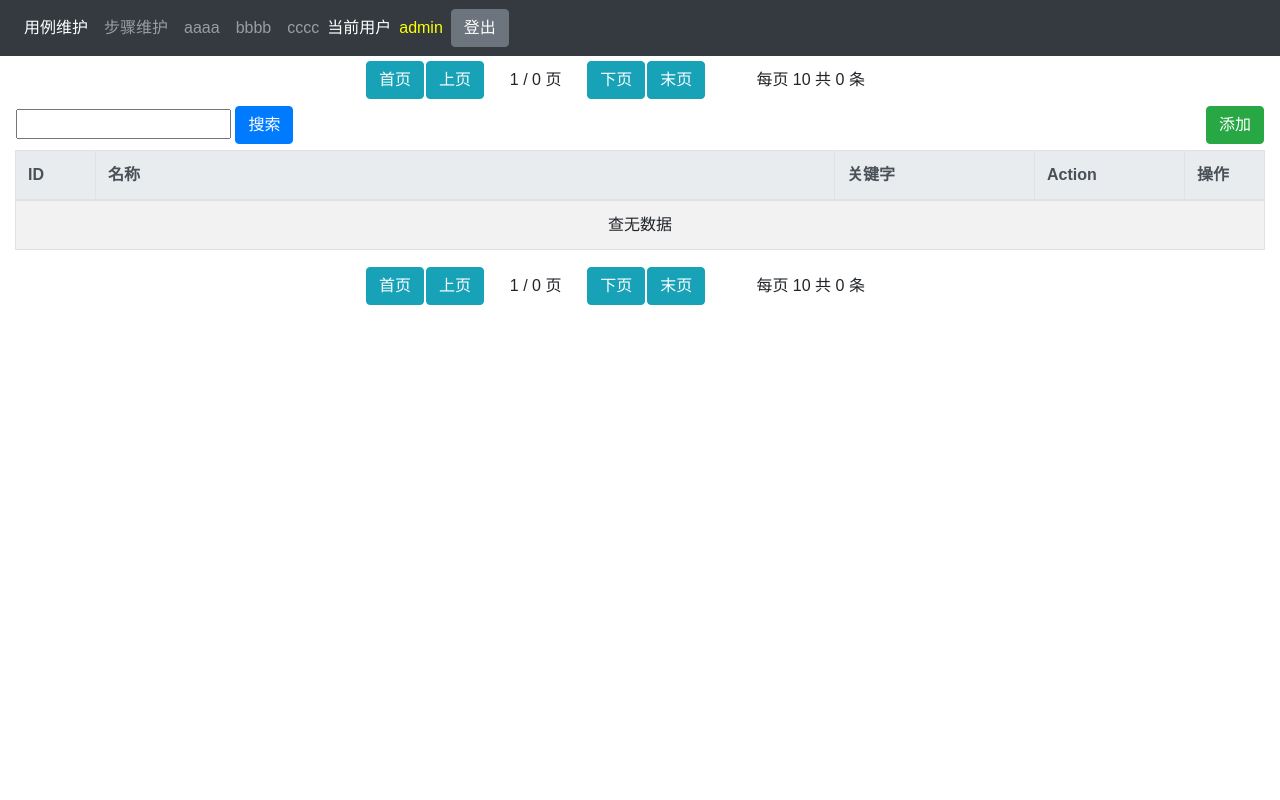
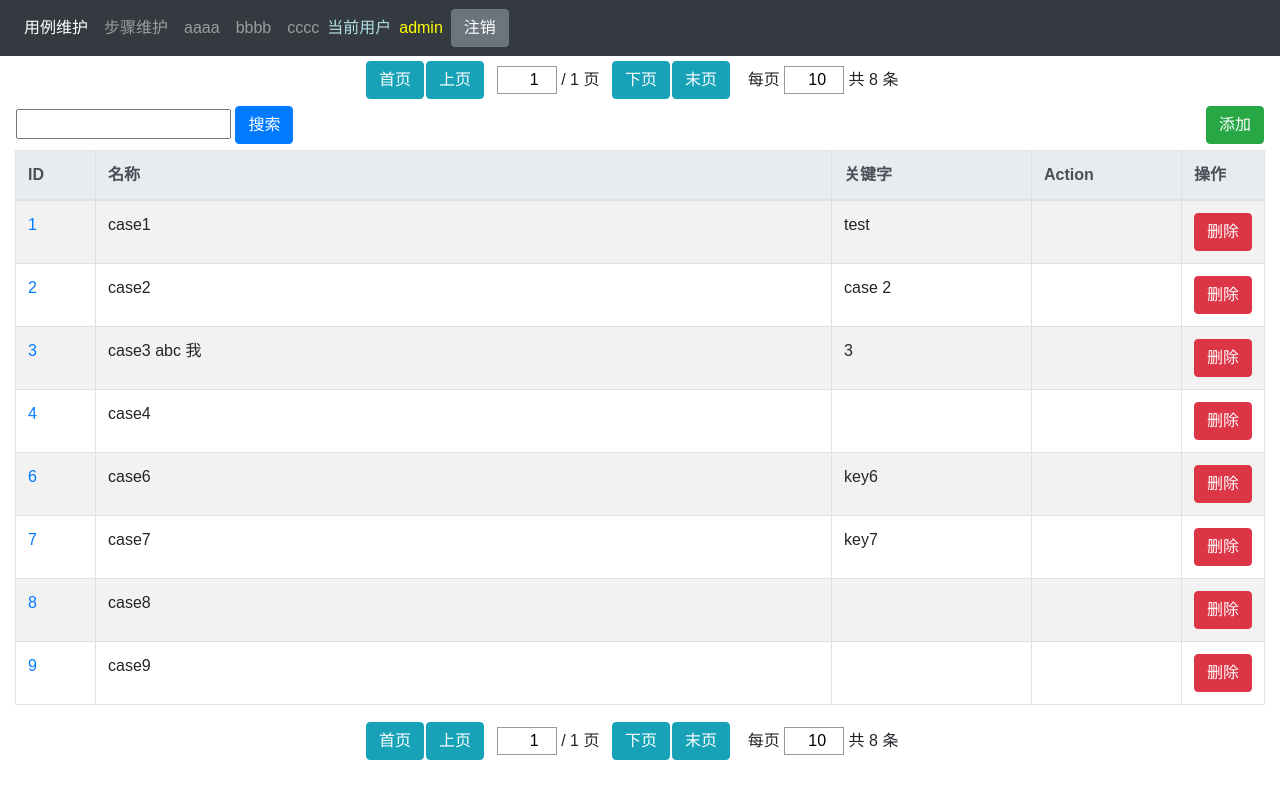
Before and after one commit to superwx1985/py_test_site, a Django app: page /cases/ in a window 1280 px wide. Run offline with Django 3.2, Linux system fonts and the light colour scheme; a user stored in the database is signed in; data comes from the database, SQL or seed files in the repository; both versions use the stored data as it was after the commit; some libraries are stand-ins or nearby versions.

Commit message:
使用公用模板架构
添加导航栏
重构用例列表页

```diff
--- a/main/forms.py
+++ b/main/forms.py
@@ -31,6 +31,11 @@
     page = forms.IntegerField(min_value=1, required=False)
     size = forms.IntegerField(min_value=1, max_value=10000, required=False)
 
+    def __init__(self, page_max_value, *args, **kwargs):
+        super(PaginatorForm, self).__init__(*args, **kwargs)
+
+        self.fields['page'] = forms.IntegerField(min_value=1, max_value=page_max_value, required=False)
+
 
 class StepForm(forms.ModelForm):
     # 优化查询数量，防止对action type查询多次
--- a/main/templates/main/list_base.html
+++ b/main/templates/main/list_base.html
@@ -16,27 +16,36 @@
         {% endblock %}
         {% block general_script %}
         <script>
+            $(function () {
+                // 保存页码及页数
+                window.page = {{ paginator_form.page.value|default:1 }}
+                window.size = {{ paginator_form.size.value|default:10 }}
                 // 更新cookie
-            set_cookie('page', {{ paginator_form.page|default:"1" }});
-            set_cookie('size', {{ paginator_form.size|default:"10" }});
+                set_cookie('page', window.page);
+                set_cookie('size', window.size);
                 // 注册翻页工具条
                 $("button[name=first_page_button]").click(function () {
                     $('input[name=page]').val(1);
-            })
+                });
                 $("button[name=last_page_button]").click(function () {
-                $('input[name=page]').val({{ paginator.num_pages }});
-            })
+                    $('input[name=page]').val(window.page);
+                });
                 $("button[name=prev_page_button]").click(function () {
                     $('input[name=page]').val({{ page }}-1);
-            })
+                });
                 $("button[name=next_page_button]").click(function () {
                     $('input[name=page]').val({{ page }}+1);
-            })
+                });
                 $("input[name=page]").change(function () {
                     $("input[name=page]").val($(this).val());
-            })
+                });
                 $("input[name=size]").change(function () {
                     $("input[name=size]").val($(this).val());
+                });
+                // 注册注销按钮
+                $("#logout_btn").click(function () {
+                    window.open('/logout/', '_self');
+                });
             })
         </script>
         {% endblock %}
--- a/main/templates/main/navbar.html
+++ b/main/templates/main/navbar.html
@@ -19,8 +19,8 @@
     </ul>
 
     <form class="form-inline">
-        <span class="navbar-text text-white">当前用户</span>
+        <span class="navbar-text" style="color: powderblue;">当前用户</span>
         <span class="navbar-text" style="color: yellow; padding: 0 0.5em">{{ request.user }}</span>
-        <button id="logout_btn" class="btn btn-secondary" type="button">登出</button>
+        <button id="logout_btn" class="btn btn-secondary" type="button">注销</button>
     </form>
 </nav>
--- a/main/templates/main/paginator.html
+++ b/main/templates/main/paginator.html
@@ -11,10 +11,10 @@
         <tr>
             <td><button name="first_page_button" class="btn btn-info">首页</button></td>
             <td><button name="prev_page_button" class="btn btn-info">上页</button></td>
-            <td><div>{{ paginator_form.page|default:"1" }}&nbsp;/&nbsp;{{ paginator.num_pages|default:"0" }}&nbsp;页</div></td>
+            <td><div>{{ paginator_form.page }}&nbsp;/&nbsp;{{ paginator.num_pages|default:"0" }}&nbsp;页</div></td>
             <td><button name="next_page_button" class="btn btn-info">下页</button></td>
             <td><button name="last_page_button" class="btn btn-info">末页</button></td>
-            <td><div>每页&nbsp;{{ paginator_form.size|default:"10" }}&nbsp;共&nbsp;{{ paginator.count|default:"0" }}&nbsp;条</div></td>
+            <td><div>每页&nbsp;{{ paginator_form.size }}&nbsp;共&nbsp;{{ paginator.count|default:"0" }}&nbsp;条</div></td>
         </tr>
     </table>
 </div>
--- a/main/templates/main/steps.html
+++ b/main/templates/main/steps.html
@@ -1,6 +1,6 @@
 {% extends 'main/list_base.html' %}
 {% block title %}步骤列表{% endblock %}
-{% block general_script %}
+{% block script %}
 <script>
     $(function () {
         // 更新导航栏
--- a/main/views.py
+++ b/main/views.py
@@ -8,6 +8,7 @@
 from django.db import connection
 from django.db.models import Q
 from django.utils import timezone
+from django.contrib import auth
 from django.contrib.auth.decorators import login_required
 # from django.views.decorators.csrf import csrf_exempt
 from main.models import Case, Step, Action
@@ -17,29 +18,32 @@
 # 用例列表
 @login_required
 def cases(request):
-    pd = dict()
-    pd['page'] = int(request.POST.get('page', 1)) if request.POST.get('page') != '' else 1
-    pd['size'] = int(request.POST.get('size', 5)) if request.POST.get('size') != '' else 5
-    pd['search_input'] = str(request.POST.get('search_input', ''))
-    keyword_list_temp = pd['search_input'].split(' ')
+    if request.method == 'POST':
+        page = int(request.POST.get('page', 1)) if request.POST.get('page') != '' else 1
+        size = int(request.POST.get('size', 5)) if request.POST.get('size') != '' else 10
+        search_text = str(request.POST.get('search_text', ''))
+    else:
+        page = int(request.COOKIES.get('page', 1))
+        size = int(request.COOKIES.get('size', 10))
+        search_text = ''
+    keyword_list_temp = search_text.split(' ')
     keyword_list = list()
     for keyword in keyword_list_temp:
         if keyword.strip() != '':
             keyword_list.append(keyword)
     q = get_query_condition(keyword_list)
-    objects = Case.objects.filter(q, is_active=1).order_by('name', 'id')
-    paginator = Paginator(objects, pd['size'])
-    pd['total_page'] = paginator.num_pages
-    pd['total_object'] = paginator.count
+    objects = Case.objects.filter(q, is_active=1).order_by('id')
+    paginator = Paginator(objects, size)
     try:
-        pd['objects'] = paginator.page(pd['page'])
+        objects = paginator.page(page)
     except PageNotAnInteger:
-        pd['objects'] = paginator.page(1)
-        pd['page'] = 1
+        objects = paginator.page(1)
+        page = 1
     except EmptyPage:
-        pd['objects'] = paginator.page(paginator.num_pages)
-        pd['page'] = paginator.num_pages
-    return render(request, 'main/cases.html', {'pd': pd})
+        objects = paginator.page(paginator.num_pages)
+        page = paginator.num_pages
+    paginator_form = PaginatorForm(initial={'page': page, 'size': size}, page_max_value=paginator.num_pages)
+    return render(request, 'main/cases.html', locals())
 
 
 # 用例详情
@@ -118,7 +122,7 @@
                   'automation_test/result/Automation_Test_Report_2017-02-14_115725/Automation_Test_Report_2017-02-14_115725.html')
 
 
-# 步骤
+# 步骤列表
 @login_required
 def steps(request):
     if request.method == 'POST':
@@ -143,8 +147,6 @@
     # objects = Step.objects.filter(q, is_active=1).order_by('id').select_related('action').prefetch_related(
     #     'action__type')
     paginator = Paginator(objects, size)
-    # pd['total_page'] = paginator.num_pages
-    # pd['total_object'] = paginator.count
     try:
         objects = paginator.page(page)
     except PageNotAnInteger:
@@ -153,7 +155,7 @@
     except EmptyPage:
         objects = paginator.page(paginator.num_pages)
         page = paginator.num_pages
-    paginator_form = PaginatorForm(initial={'page': page, 'size': size})
+    paginator_form = PaginatorForm(initial={'page': page, 'size': size}, page_max_value=paginator.num_pages)
     return render(request, 'main/steps.html', locals())
 
 
@@ -262,3 +264,9 @@
 
 def test(request):
     return render(request, 'main/test.html')
+
+
+@login_required
+def logout(request):
+    auth.logout(request)
+    return HttpResponseRedirect(request.META.get('HTTP_REFERER', '/cases'))
--- a/py_test_site/urls.py
+++ b/py_test_site/urls.py
@@ -23,7 +23,7 @@
     path('admin/', admin.site.urls, name='admin'),
     path('run/', mv.run, name='run'),
     path('cases/', mv.cases, name='cases'),
-    path('case/', mv.case, name='case'),
+    path('case/<int:object_id>/', mv.step, name='case'),
     path('case/add/', mv.step_add, name='case_add'),
     path('case/delete/', mv.case_delete, name='case_delete'),
     path('case/update/', mv.case_update, name='case_update'),
@@ -36,5 +36,6 @@
 
     path('action_list/', mv.action_list, name='action_list'),
     path('test/', mv.test, name='test'),
+    path('logout/', mv.logout, name='logout'),
 
 ]
```
Also changed, not shown: db.sqlite3, main/templates/main/step_model_object.html (renamed from main/templates/main/step1.html). Lines whose indentation alone changed are shown as unchanged.
